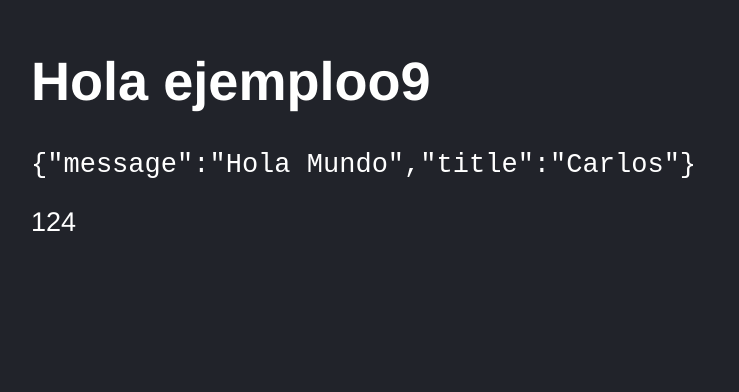
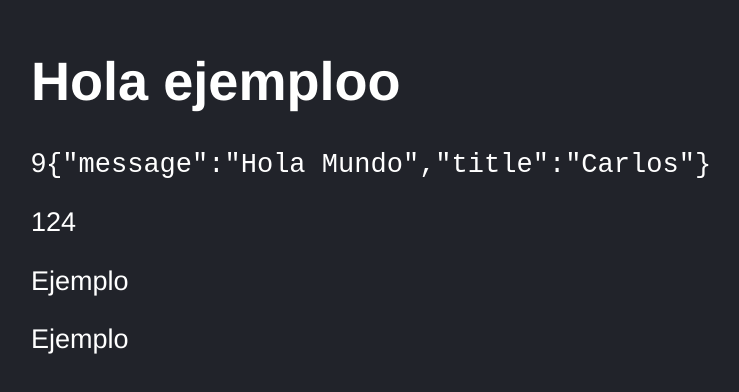
Before and after one commit to calocaleta/03-counter-app-vite, a React (Vite) app: page / in a window 1280 px wide. Shown: the part 134-526 px from the top of the page, without its empty margins (117-856 px from the left). Built offline with nearby package versions, Linux system fonts and the light colour scheme.

Commit message:
Prueba de componentes con getAllByText

```diff
--- a/src/FirstApp.jsx
+++ b/src/FirstApp.jsx
@@ -12,17 +12,20 @@ const fExp = (valor) => {
 
 const FirstApp = ({
     title,
-    subtitle
+    subtitle,
+    subtitle2
 }) => {
     //const newMessage = 'Nuevo Mensaje!';
     //console.log(title);
 
     return (
         <>
-            <h1>{title}{ fExp(3) }</h1>
+            <h1 data-testid="test-title">{title}</h1>{ fExp(3) }
             <code>{JSON.stringify(newMessage)}</code>
             {/* <code>{JSON.stringify(newMessage)}</code> */}
             <p>{subtitle+1}</p>
+            <p>{subtitle2}</p>
+            <p>{subtitle2}</p>
         </>
     )
 }
@@ -31,10 +34,12 @@ export default FirstApp;
 
 FirstApp.propTypes = {
     title: PropTypes.string.isRequired,
-    subtitle: PropTypes.number.isRequired
+    subtitle: PropTypes.number.isRequired,
+    subtitle2: PropTypes.string.isRequired
 }
 FirstApp.defaultProps = {
     title: 'No hay titulo',
     subtitle: 123,
+    subtitle2: 'Ejemplo',
     name: 'Carlos Garcia'
 }
```
Also changed, not shown: 2 other files (tests, documents, lock files or other folders).
